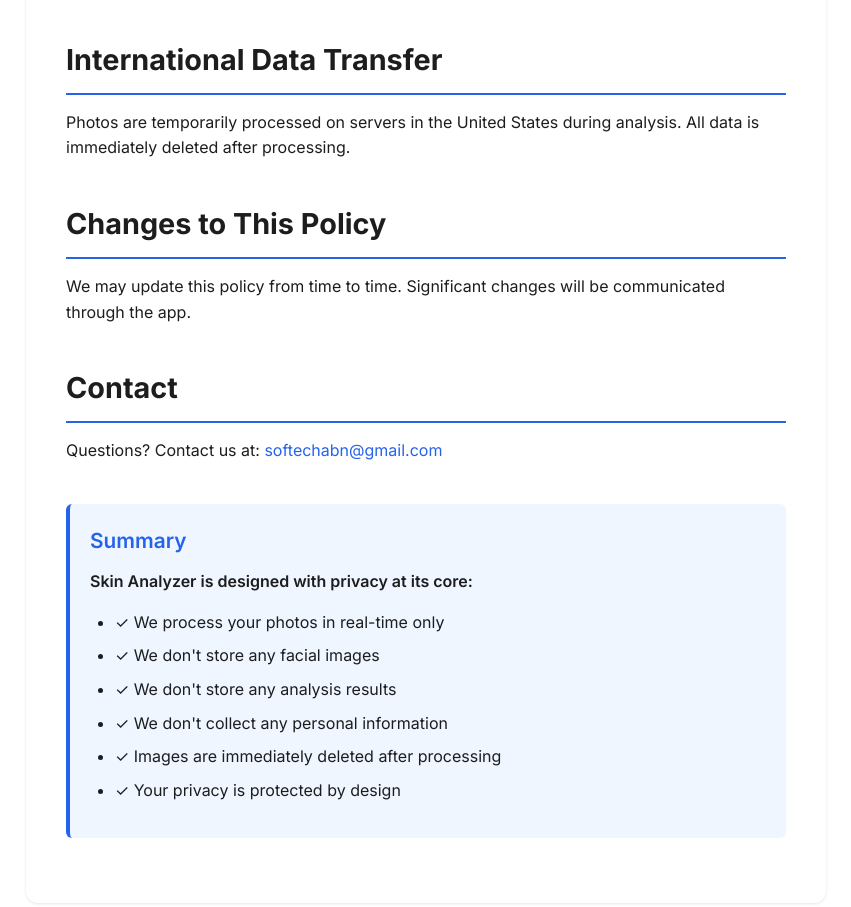
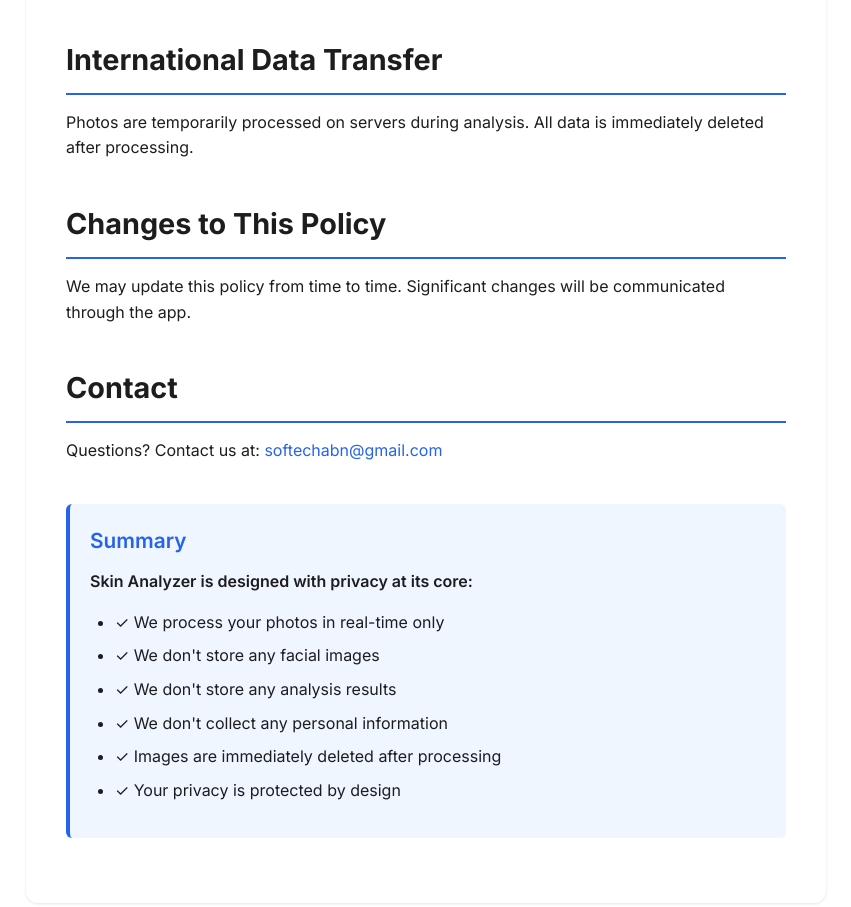
Before and after one commit to busenursahin/skin-analyzer-web, a plain HTML site: page privacy-policy.html in a window 1280 px wide. Shown: the part 3323-4230 px from the top of the page, without its empty margins (214-1065 px from the left). Drawn offline with Linux system fonts and the light colour scheme.

Commit message:
remove abd

```diff
--- a/privacy-policy.html
+++ b/privacy-policy.html
@@ -329,7 +329,7 @@
         <p>Since we don't store any data, there is no data to access, modify, or delete from our servers. Your privacy is protected by design.</p>
 
         <h2>International Data Transfer</h2>
-        <p>Photos are temporarily processed on servers in the United States during analysis. All data is immediately deleted after processing.</p>
+        <p>Photos are temporarily processed on servers during analysis. All data is immediately deleted after processing.</p>
 
         <h2>Changes to This Policy</h2>
         <p>We may update this policy from time to time. Significant changes will be communicated through the app.</p>
```
